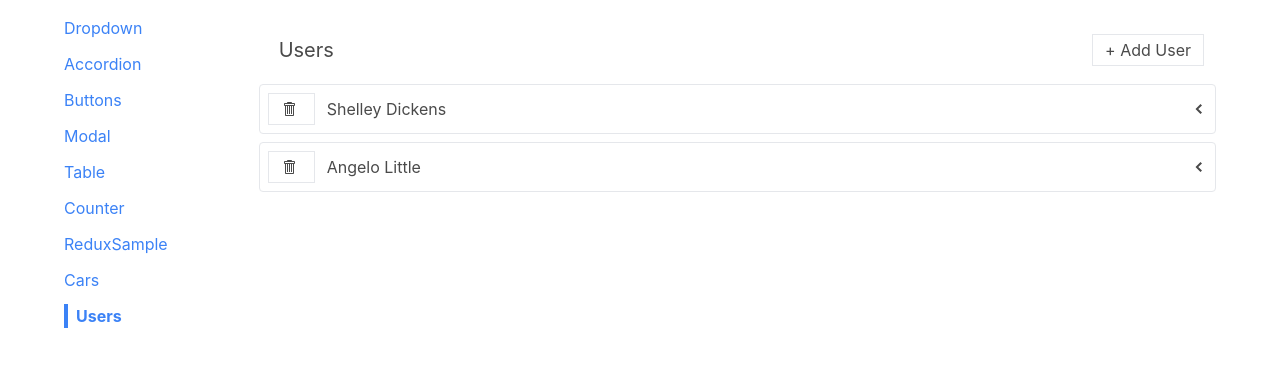
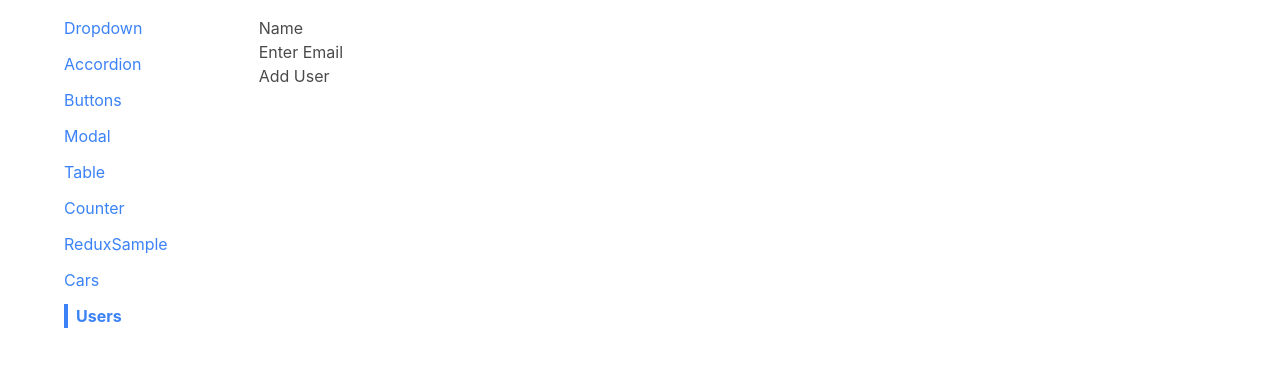
Before and after one commit to rajan76852/react-js-sample, a React (Create React App) app: page /users in a window 1280 px wide. Shown: the top 366 px of the page. Built offline with nearby package versions, Linux system fonts and the light colour scheme; data requests are answered from the project's data file.

Commit message:
Latest test configuration

```diff
--- a/src/components/UserForm.js
+++ b/src/components/UserForm.js
@@ -0,0 +1,39 @@
+import { useState } from 'react';
+
+function UserForm({ onUserAdd }) {
+  const [email, setEmail] = useState('');
+  const [name, setName] = useState('');
+
+  const handleSubmit = (event) => {
+    event.preventDefault();
+
+    onUserAdd({ name, email });
+
+    setEmail('');
+    setName('');
+  };
+
+  return (
+    <form onSubmit={handleSubmit}>
+      <div>
+        <label htmlFor="name">Name</label>
+        <input
+          id="name"
+          value={name}
+          onChange={(e) => setName(e.target.value)}
+        />
+      </div>
+      <div>
+        <label htmlFor="email">Enter Email</label>
+        <input
+          id="email"
+          value={email}
+          onChange={(e) => setEmail(e.target.value)}
+        />
+      </div>
+      <button>Add User</button>
+    </form>
+  );
+}
+
+export default UserForm;
--- a/src/pages/UsersPage.js
+++ b/src/pages/UsersPage.js
@@ -1,9 +1,10 @@
+import UserForm from "../components/UserForm";
 import UsersList from "../components/UsersList";
 
 const UsersPage = () => {
   return (
     <div>
-      <UsersList />
+      <UserForm />
     </div>
   );
 };
```
Also changed, not shown: setupTests.js (added, +5 -0 lines).
